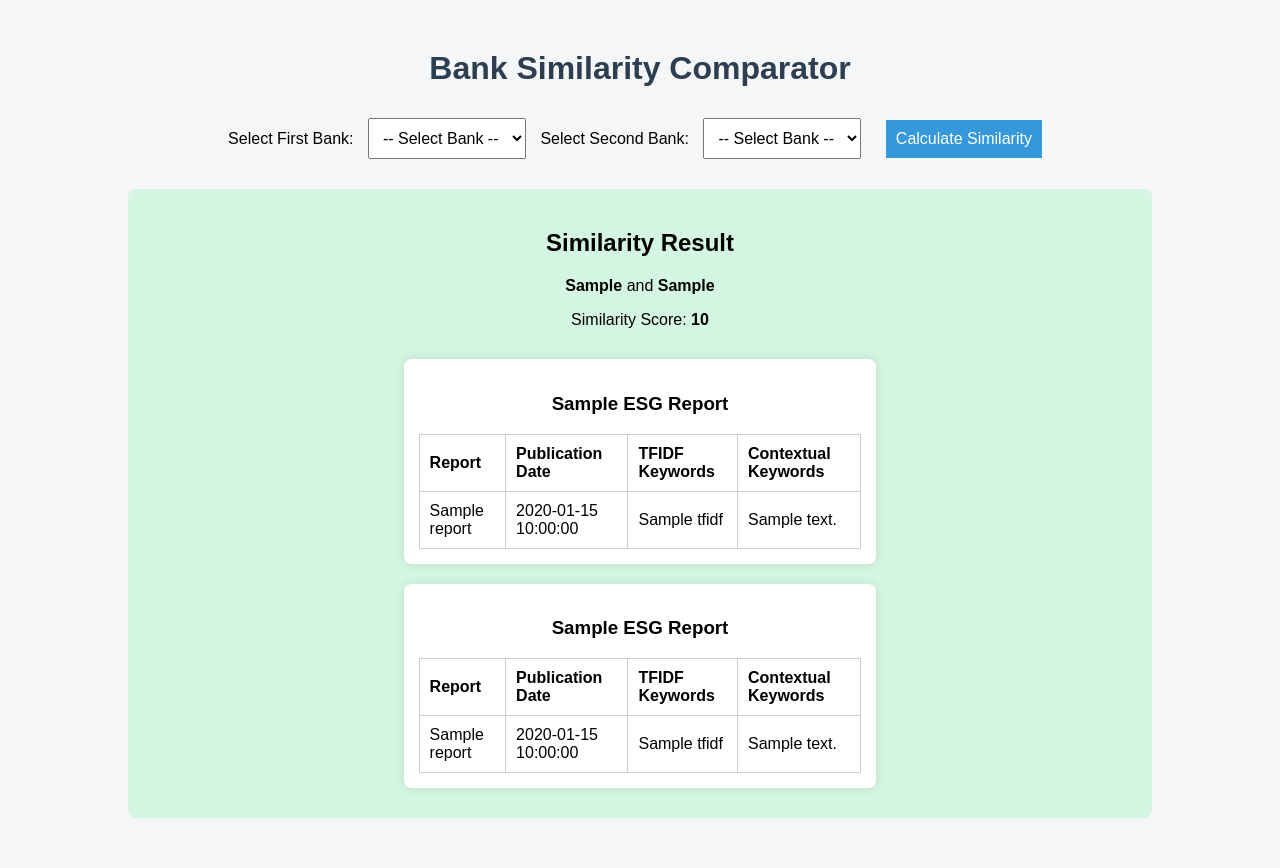
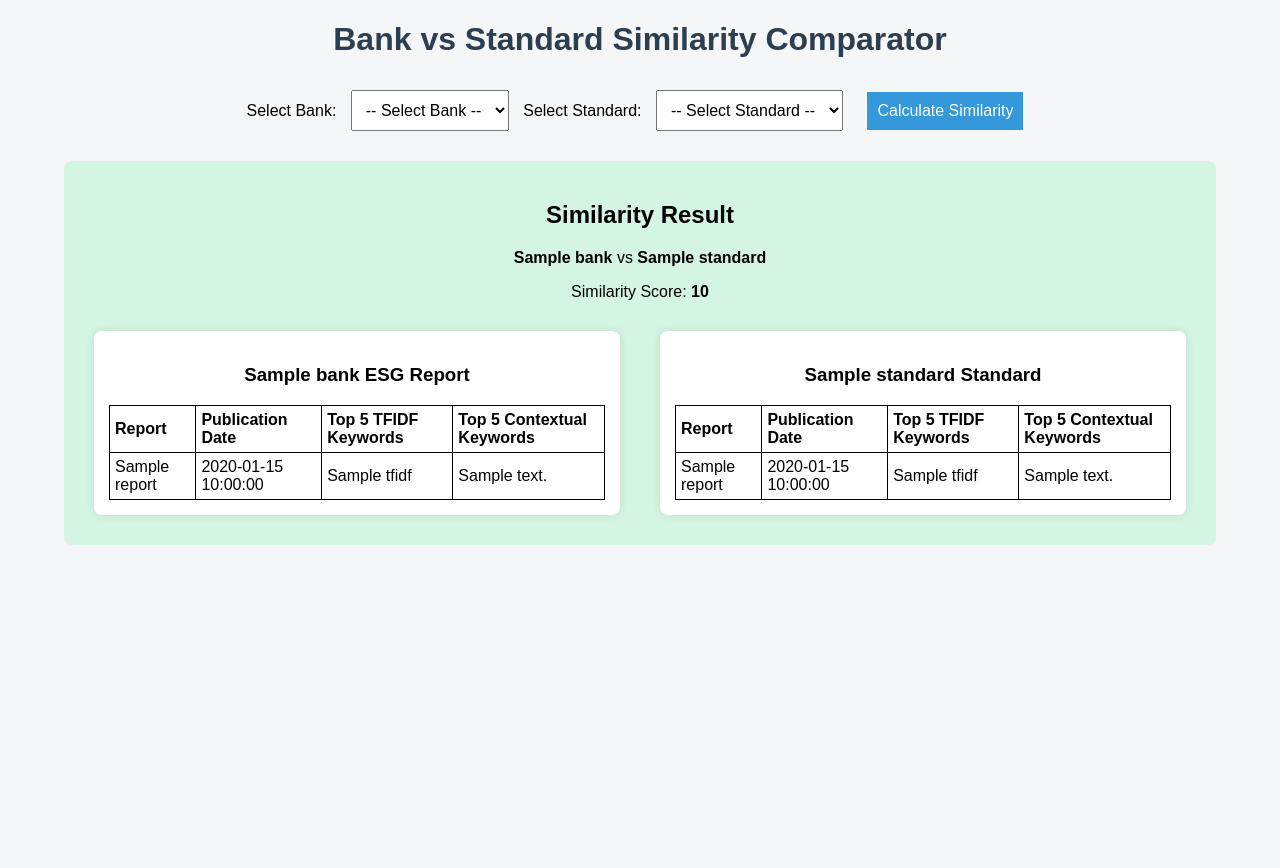
Before and after one commit to Lily-WangQian/Lily-WangQian-AzureWeb_Upload1, a Flask app: template templates/index.html in a window 1280 px wide. After the commit the page ends 545 px from the top, so only its background shows below. Run offline with Flask 3, Linux system fonts and the light colour scheme; the template is opened without the code that fills it: most values are stand-ins (such as "Sample title", 1, 10 or a date in 2020); parts of the project's set-up code (start-up, migrations or seed data) failed here and were passed over.

Commit message:
Update website
calculate similarity score between banks and standards

```diff
--- a/app.py
+++ b/app.py
@@ -3,62 +3,64 @@ import pandas as pd
 
 app = Flask(__name__)
 
-# Load similarity scores (set 'Banks' column as index)
-similarity_df = pd.read_csv('banks and banks detailed similarity score.csv')
-similarity_df.set_index('Banks', inplace=True)
+# Load similarity scores between standards and banks
+similarity_df = pd.read_csv('standards and banks detailed similarity score.csv')
+similarity_df.set_index('Standards', inplace=True)
 
 # Load keyword details
-keywords_df = pd.read_csv('banks keywords.csv')
+banks_keywords_df = pd.read_csv('banks keywords.csv')
+standards_keywords_df = pd.read_csv('standards keywords.csv')
 
-# Get clean list of bank names (from similarity_df index)
-bank_names = list(similarity_df.index)
+# Extract unique names
+bank_names = sorted(banks_keywords_df['Bank'].unique())
+standard_names = sorted(similarity_df.index)
 
 @app.route('/')
 def index():
-    return render_template('index.html', banks=bank_names, result=None)
+    return render_template('index.html', banks=bank_names, standards=standard_names, result=None)
 
 @app.route('/calculate', methods=['POST'])
 def calculate():
-    bank1 = request.form['bank1']
-    bank2 = request.form['bank2']
+    bank = request.form['bank']
+    standard = request.form['standard']
 
-    # Get similarity score safely
+    # Get similarity score
     try:
-        score = similarity_df.loc[bank1, bank2]
-        score = round(score, 3)  # round to 3 decimals
+        score = similarity_df.loc[standard, bank]
+        score = round(score, 3)
     except KeyError:
         score = 'N/A'
 
-    # Get bank 1 details
-    bank1_data = keywords_df[keywords_df['Bank'].str.strip() == bank1]
-    if not bank1_data.empty:
-        bank1_info = {
-            'report': bank1_data.iloc[0]['Report'],
-            'date': bank1_data.iloc[0]['Publication Date'],
-            'tfidf': bank1_data.iloc[0]['TFIDF Keywords'],
-            'contextual': bank1_data.iloc[0]['Contextual Keywords']
+    # Get bank info
+    bank_data = banks_keywords_df[banks_keywords_df['Bank'].str.strip() == bank]
+    if not bank_data.empty:
+        bank_info = {
+            'report': bank_data.iloc[0]['Report'],
+            'date': bank_data.iloc[0]['Publication Date'],
+            'tfidf': ', '.join(bank_data.iloc[0]['TFIDF Keywords'].split(', ')[:5]),
+            'contextual': ', '.join(bank_data.iloc[0]['Contextual Keywords'].split(', ')[:5])
         }
     else:
-        bank1_info = {'report': 'N/A', 'date': 'N/A', 'tfidf': 'N/A', 'contextual': 'N/A'}
+        bank_info = {'report': 'N/A', 'date': 'N/A', 'tfidf': 'N/A', 'contextual': 'N/A'}
 
-    # Get bank 2 details
-    bank2_data = keywords_df[keywords_df['Bank'].str.strip() == bank2]
-    if not bank2_data.empty:
-        bank2_info = {
-            'report': bank2_data.iloc[0]['Report'],
-            'date': bank2_data.iloc[0]['Publication Date'],
-            'tfidf': bank2_data.iloc[0]['TFIDF Keywords'],
-            'contextual': bank2_data.iloc[0]['Contextual Keywords']
+    # Get standard info
+    standard_data = standards_keywords_df[standards_keywords_df['Standard'].str.strip() == standard]
+    if not standard_data.empty:
+        standard_info = {
+            'report': standard_data.iloc[0]['Report'],
+            'date': standard_data.iloc[0]['Publication Date'],
+            'tfidf': ', '.join(standard_data.iloc[0]['TFIDF Keywords'].split(', ')[:5]),
+            'contextual': ', '.join(standard_data.iloc[0]['Contextual Keywords'].split(', ')[:5])
         }
     else:
-        bank2_info = {'report': 'N/A', 'date': 'N/A', 'tfidf': 'N/A', 'contextual': 'N/A'}
+        standard_info = {'report': 'N/A', 'date': 'N/A', 'tfidf': 'N/A', 'contextual': 'N/A'}
 
-    return render_template('index.html', banks=bank_names, result={
-        'bank1': bank1,
-        'bank2': bank2,
+    return render_template('index.html', banks=bank_names, standards=standard_names, result={
+        'bank': bank,
+        'standard': standard,
         'score': score,
-        'bank1_info': bank1_info,
-        'bank2_info': bank2_info
+        'bank_info': bank_info,
+        'standard_info': standard_info
     })
 
 if __name__ == '__main__':
--- a/templates/index.html
+++ b/templates/index.html
@@ -2,26 +2,33 @@
 <html lang="en">
 <head>
     <meta charset="UTF-8">
-    <title>Bank Similarity Comparator</title>
+    <title>Bank vs Standard Similarity Comparator</title>
     <link rel="stylesheet" href="{{ url_for('static', filename='style.css') }}">
+    <style>
+        .scrollable { max-height: 100px; overflow-y: auto; }
+        table, th, td { border: 1px solid black; border-collapse: collapse; padding: 5px; }
+        .container { width: 90%; margin: auto; }
+        .report-section { display: flex; gap: 20px; margin-top: 20px; }
+        .report { flex: 1; }
+    </style>
 </head>
 <body>
     <div class="container">
-        <h1>Bank Similarity Comparator</h1>
+        <h1>Bank vs Standard Similarity Comparator</h1>
         <form method="post" action="/calculate">
-            <label for="bank1">Select First Bank:</label>
-            <select name="bank1" required>
+            <label for="bank">Select Bank:</label>
+            <select name="bank" required>
                 <option value="">-- Select Bank --</option>
                 {% for bank in banks %}
                     <option value="{{ bank }}">{{ bank }}</option>
                 {% endfor %}
             </select>
 
-            <label for="bank2">Select Second Bank:</label>
-            <select name="bank2" required>
-                <option value="">-- Select Bank --</option>
-                {% for bank in banks %}
-                    <option value="{{ bank }}">{{ bank }}</option>
+            <label for="standard">Select Standard:</label>
+            <select name="standard" required>
+                <option value="">-- Select Standard --</option>
+                {% for standard in standards %}
+                    <option value="{{ standard }}">{{ standard }}</option>
                 {% endfor %}
             </select>
 
@@ -31,32 +38,32 @@
         {% if result %}
         <div class="result">
             <h2>Similarity Result</h2>
-            <p><strong>{{ result.bank1 }}</strong> and <strong>{{ result.bank2 }}</strong></p>
+            <p><strong>{{ result.bank }}</strong> vs <strong>{{ result.standard }}</strong></p>
             <p>Similarity Score: <strong>{{ result.score }}</strong></p>
 
             <div class="report-section">
                 <div class="report">
-                    <h3>{{ result.bank1 }} ESG Report</h3>
+                    <h3>{{ result.bank }} ESG Report</h3>
                     <table>
-                        <tr><th>Report</th><th>Publication Date</th><th>TFIDF Keywords</th><th>Contextual Keywords</th></tr>
+                        <tr><th>Report</th><th>Publication Date</th><th>Top 5 TFIDF Keywords</th><th>Top 5 Contextual Keywords</th></tr>
                         <tr>
-                            <td>{{ result.bank1_info.report }}</td>
-                            <td>{{ result.bank1_info.date }}</td>
-                            <td class="scrollable">{{ result.bank1_info.tfidf }}</td>
-                            <td class="scrollable">{{ result.bank1_info.contextual }}</td>
+                            <td>{{ result.bank_info.report }}</td>
+                            <td>{{ result.bank_info.date }}</td>
+                            <td class="scrollable">{{ result.bank_info.tfidf }}</td>
+                            <td class="scrollable">{{ result.bank_info.contextual }}</td>
                         </tr>
                     </table>
                 </div>
 
                 <div class="report">
-                    <h3>{{ result.bank2 }} ESG Report</h3>
+                    <h3>{{ result.standard }} Standard</h3>
                     <table>
-                        <tr><th>Report</th><th>Publication Date</th><th>TFIDF Keywords</th><th>Contextual Keywords</th></tr>
+                        <tr><th>Report</th><th>Publication Date</th><th>Top 5 TFIDF Keywords</th><th>Top 5 Contextual Keywords</th></tr>
                         <tr>
-                            <td>{{ result.bank2_info.report }}</td>
-                            <td>{{ result.bank2_info.date }}</td>
-                            <td class="scrollable">{{ result.bank2_info.tfidf }}</td>
-                            <td class="scrollable">{{ result.bank2_info.contextual }}</td>
+                            <td>{{ result.standard_info.report }}</td>
+                            <td>{{ result.standard_info.date }}</td>
+                            <td class="scrollable">{{ result.standard_info.tfidf }}</td>
+                            <td class="scrollable">{{ result.standard_info.contextual }}</td>
                         </tr>
                     </table>
                 </div>
```
Also changed, not shown: standards and banks detailed similarity score.csv (added, +68 -0 lines), standards and standards detailed similarity score.csv (added, +68 -0 lines), standards categories and banks similarity score.csv (added, +18 -0 lines), 1 other file.
